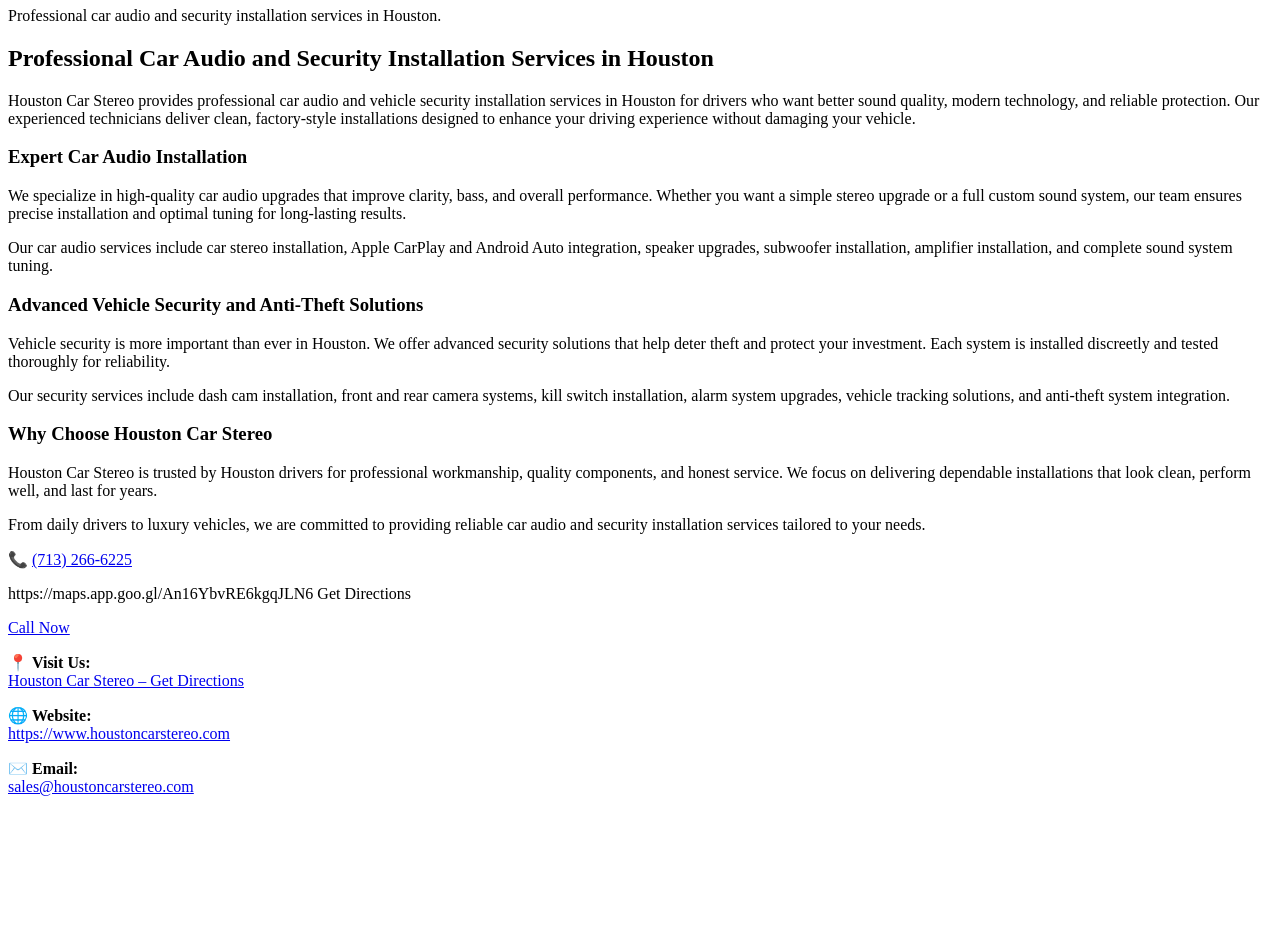
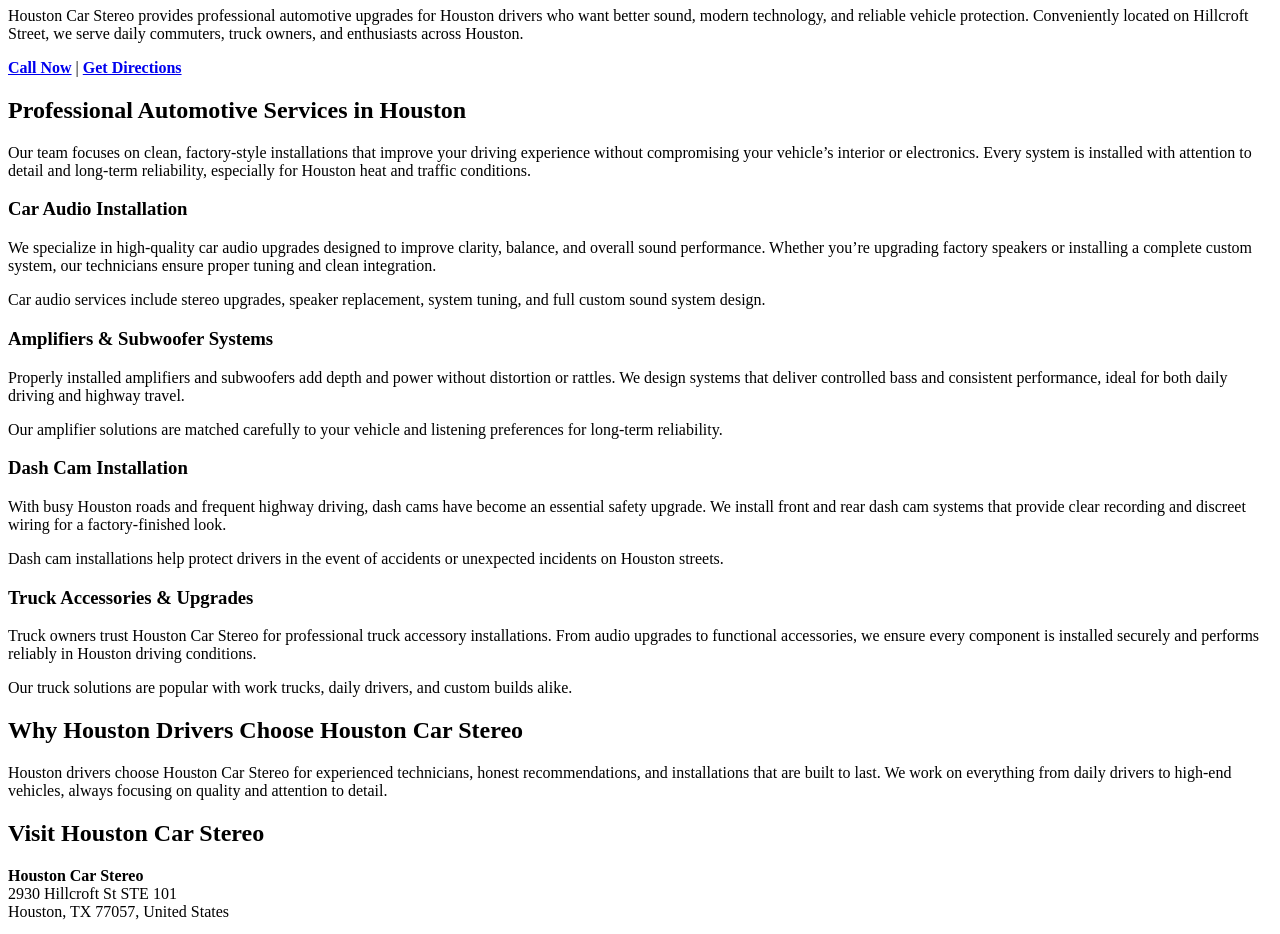
Before and after one commit to HoustonCarStereo9/hcs, a plain HTML site: page index.html in a window 1280 px wide. Shown: the part 73-1007 px from the top of the page. Before the commit the page ends 885 px from the top, so only its background shows below. Drawn offline with Linux system fonts and the light colour scheme.

Commit message:
Update index.html

```diff
--- a/index.html
+++ b/index.html
@@ -2,81 +2,125 @@
 <html lang="en">
 <head>
   <meta charset="UTF-8">
-  <title>Houston Car Stereo – Local Services</title>
-  <meta name="description" content="Houston Car Stereo provides car audio, dash cam, tint, and security installations in Houston. Call now.">
+  <title>Houston Car Stereo | Car Audio, Dash Cams & Truck Accessories</title>
+
+  <meta name="description" content="Houston Car Stereo offers professional car audio, amplifiers, dash cam, and truck accessory installation in Houston, TX. Located on Hillcroft Street.">
+
+  <meta name="viewport" content="width=device-width, initial-scale=1.0">
+
+  <!-- LocalBusiness Schema -->
+  <script type="application/ld+json">
+  {
+    "@context": "https://schema.org",
+    "@type": "LocalBusiness",
+    "name": "Houston Car Stereo",
+    "address": {
+      "@type": "PostalAddress",
+      "streetAddress": "2930 Hillcroft St STE 101",
+      "addressLocality": "Houston",
+      "addressRegion": "TX",
+      "postalCode": "77057",
+      "addressCountry": "US"
+    },
+    "telephone": "+1-713-266-6225",
+    "url": "https://www.houstoncarstereo.com",
+    "areaServed": "Houston TX",
+    "sameAs": [
+      "https://www.google.com/maps/dir/Memorial,+Houston,+TX/2930+Hillcroft+St+STE+101,+Houston,+TX+77057"
+    ]
+  }
+  </script>
 </head>
+
 <body>
 
-<h1>Houston Car Stereo</h1>
-
-<p>Professional car audio and security installation services in Houston.</p>
-  <h2>Professional Car Audio and Security Installation Services in Houston</h2>
+  <h1>Houston Car Stereo – Professional Car Audio & Security in Houston</h1>
 
   <p>
-Houston Car Stereo provides professional car audio and vehicle security installation services in Houston for drivers who want better sound quality, modern technology, and reliable protection. Our experienced technicians deliver clean, factory-style installations designed to enhance your driving experience without damaging your vehicle.
+    Houston Car Stereo provides professional automotive upgrades for Houston drivers who want better sound, modern technology, and reliable vehicle protection. Conveniently located on Hillcroft Street, we serve daily commuters, truck owners, and enthusiasts across Houston.
   </p>
 
-<h3>Expert Car Audio Installation</h3>
+  <!-- CTAs -->
+  <p>
+    <a href="tel:+17132666225"><strong>Call Now</strong></a> |
+    <a href="https://www.google.com/maps/dir/Memorial,+Houston,+TX/2930+Hillcroft+St+STE+101,+Houston,+TX+77057" target="_blank" rel="noopener">
+      <strong>Get Directions</strong>
+    </a>
+  </p>
+
+  <h2>Professional Automotive Services in Houston</h2>
 
   <p>
-We specialize in high-quality car audio upgrades that improve clarity, bass, and overall performance. Whether you want a simple stereo upgrade or a full custom sound system, our team ensures precise installation and optimal tuning for long-lasting results.
+    Our team focuses on clean, factory-style installations that improve your driving experience without compromising your vehicle’s interior or electronics. Every system is installed with attention to detail and long-term reliability, especially for Houston heat and traffic conditions.
+  </p>
+
+  <h3>Car Audio Installation</h3>
+
+  <p>
+    We specialize in high-quality car audio upgrades designed to improve clarity, balance, and overall sound performance. Whether you’re upgrading factory speakers or installing a complete custom system, our technicians ensure proper tuning and clean integration.
   </p>
 
   <p>
-Our car audio services include car stereo installation, Apple CarPlay and Android Auto integration, speaker upgrades, subwoofer installation, amplifier installation, and complete sound system tuning.
+    Car audio services include stereo upgrades, speaker replacement, system tuning, and full custom sound system design.
   </p>
 
-<h3>Advanced Vehicle Security and Anti-Theft Solutions</h3>
+  <h3>Amplifiers & Subwoofer Systems</h3>
 
   <p>
-Vehicle security is more important than ever in Houston. We offer advanced security solutions that help deter theft and protect your investment. Each system is installed discreetly and tested thoroughly for reliability.
+    Properly installed amplifiers and subwoofers add depth and power without distortion or rattles. We design systems that deliver controlled bass and consistent performance, ideal for both daily driving and highway travel.
   </p>
 
   <p>
-Our security services include dash cam installation, front and rear camera systems, kill switch installation, alarm system upgrades, vehicle tracking solutions, and anti-theft system integration.
+    Our amplifier solutions are matched carefully to your vehicle and listening preferences for long-term reliability.
   </p>
 
-<h3>Why Choose Houston Car Stereo</h3>
+  <h3>Dash Cam Installation</h3>
 
   <p>
-Houston Car Stereo is trusted by Houston drivers for professional workmanship, quality components, and honest service. We focus on delivering dependable installations that look clean, perform well, and last for years.
+    With busy Houston roads and frequent highway driving, dash cams have become an essential safety upgrade. We install front and rear dash cam systems that provide clear recording and discreet wiring for a factory-finished look.
   </p>
 
   <p>
-From daily drivers to luxury vehicles, we are committed to providing reliable car audio and security installation services tailored to your needs.
+    Dash cam installations help protect drivers in the event of accidents or unexpected incidents on Houston streets.
   </p>
 
+  <h3>Truck Accessories & Upgrades</h3>
+
+  <p>
+    Truck owners trust Houston Car Stereo for professional truck accessory installations. From audio upgrades to functional accessories, we ensure every component is installed securely and performs reliably in Houston driving conditions.
+  </p>
+
+  <p>
+    Our truck solutions are popular with work trucks, daily drivers, and custom builds alike.
+  </p>
+
+  <h2>Why Houston Drivers Choose Houston Car Stereo</h2>
+
+  <p>
+    Houston drivers choose Houston Car Stereo for experienced technicians, honest recommendations, and installations that are built to last. We work on everything from daily drivers to high-end vehicles, always focusing on quality and attention to detail.
+  </p>
+
+  <h2>Visit Houston Car Stereo</h2>
+
+  <p>
+    <strong>Houston Car Stereo</strong><br>
+    2930 Hillcroft St STE 101<br>
+    Houston, TX 77057, United States
+  </p>
 
   <p>
     📞 <a href="tel:+17132666225">(713) 266-6225</a>
   </p>
 
   <p>
-https://maps.app.goo.gl/An16YbvRE6kgqJLN6
-Get Directions
+    📍 <a href="https://www.google.com/maps/dir/Memorial,+Houston,+TX/2930+Hillcroft+St+STE+101,+Houston,+TX+77057" target="_blank" rel="noopener">
+      Get Directions to Houston Car Stereo
     </a>
   </p>
 
   <p>
-<a href="tel:+17132666225">Call Now</a>
-<p>
-📍 <strong>Visit Us:</strong><br>
-<a href="https://maps.app.goo.gl/An16YbvRE6kgqJLN6" target="_blank" rel="noopener">
-Houston Car Stereo – Get Directions
-</a>
-</p>
-
-<p>
-🌐 <strong>Website:</strong><br>
-<a href="https://www.houstoncarstereo.com" target="_blank" rel="noopener">
-https://www.houstoncarstereo.com
-</a>
-</p>
-
-<p>
-✉️ <strong>Email:</strong><br>
-<a href="mailto:sales@houstoncarstereo.com">
-sales@houstoncarstereo.com
+    🌐 <a href="https://www.houstoncarstereo.com" target="_blank" rel="noopener">
+      Visit Our Website
     </a>
   </p>
 
```
Lines whose indentation alone changed are shown as unchanged.
